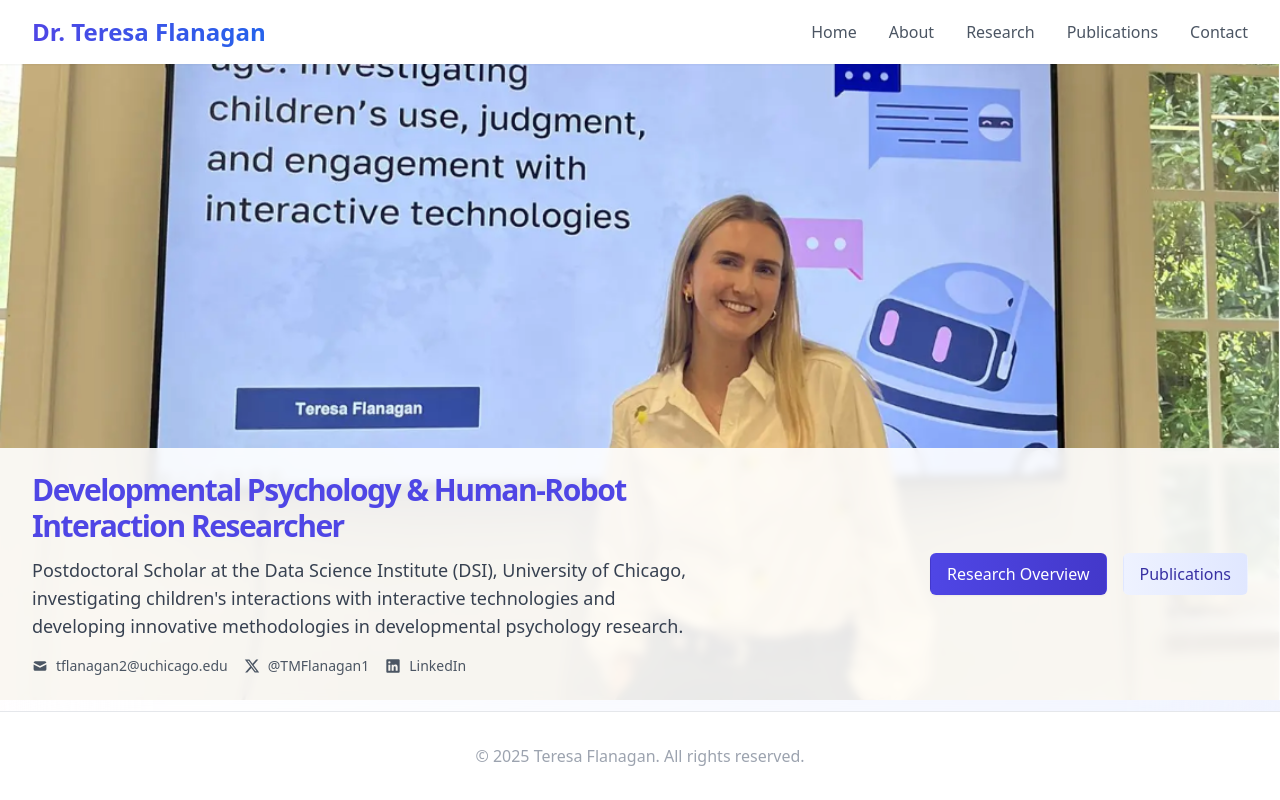
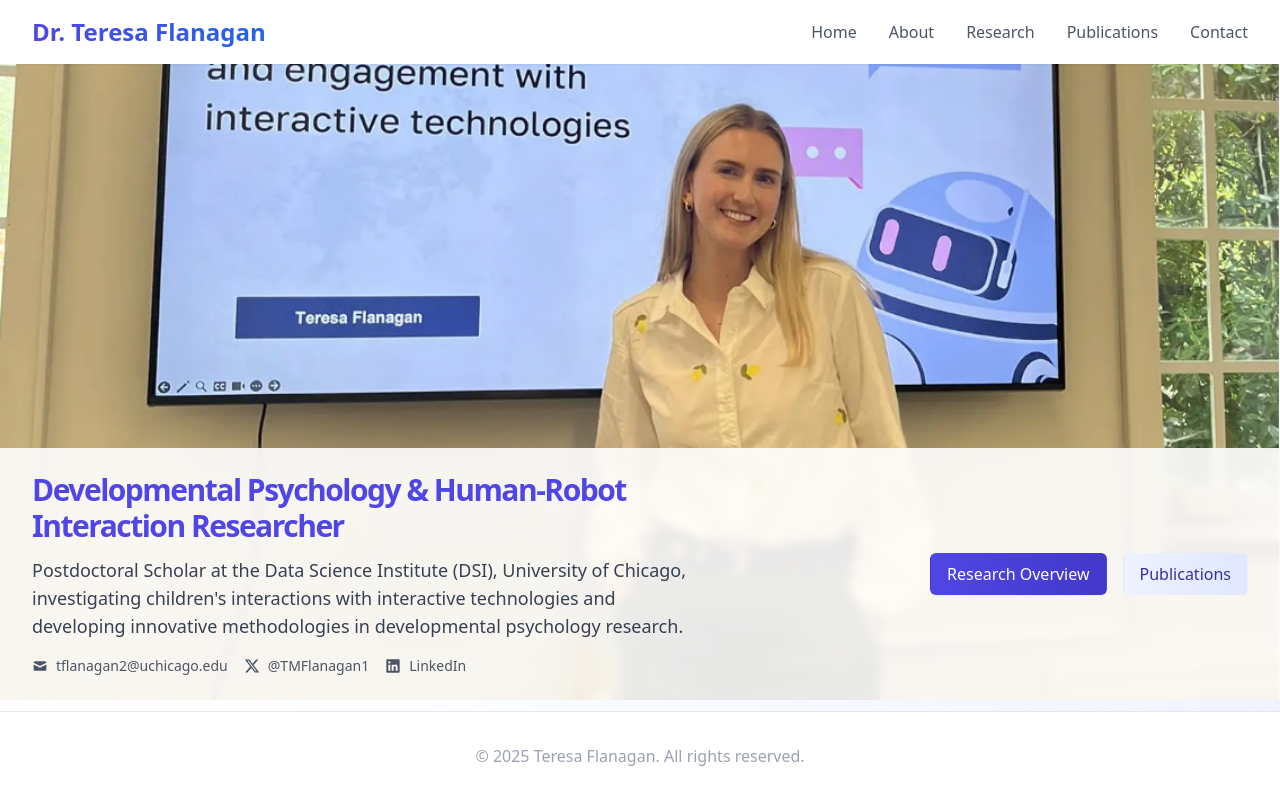
Before and after one commit to mpoz425/TessF, a Next.js app: page / in a window 1280 px wide. Built offline with nearby package versions, Linux system fonts and the light colour scheme.

Commit message:
mobile compatibility

```diff
--- a/components/ui/Hero.tsx
+++ b/components/ui/Hero.tsx
@@ -14,9 +14,9 @@ const Hero: React.FC = () => {
                 src="/images/Tess_Hero.png"
                 alt="Dr. Teresa Flanagan presenting her research on children's interaction with digital technologies"
                 fill
-                style={{ objectFit: 'cover', objectPosition: 'center 30%' }}
+                style={{ objectFit: 'cover' }}
                 loading="eager"
-                className="w-full"
+                className="w-full hero-image"
               />
             </div>
 
--- a/styles/globals.css
+++ b/styles/globals.css
@@ -54,3 +54,10 @@
 .bg-content-gradient {
   @apply bg-gradient-to-r from-white/80 to-white/60 backdrop-blur-sm;
 }
+
+/* Ensure hero image face is visible on mobile */
+@media (max-width: 640px) {
+  .hero-image {
+    object-position: center 5% !important;
+  }
+}
```
